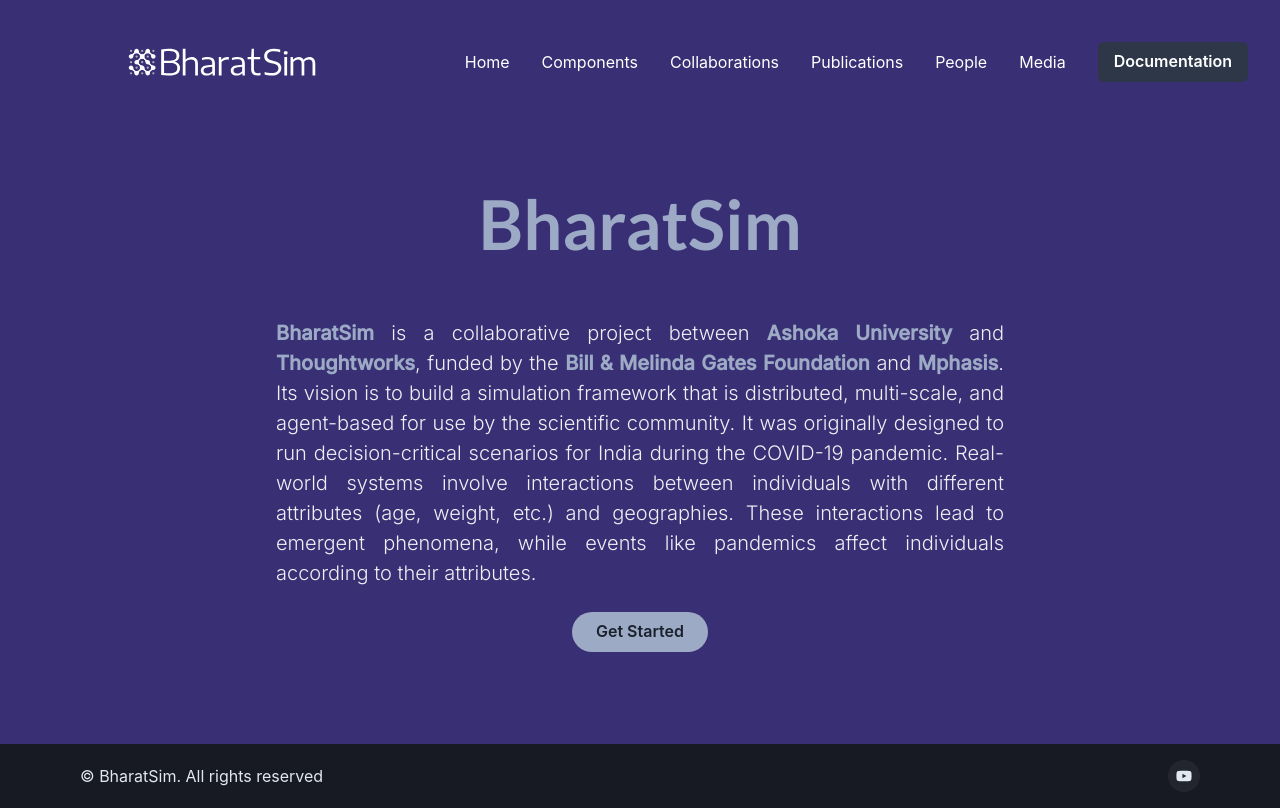
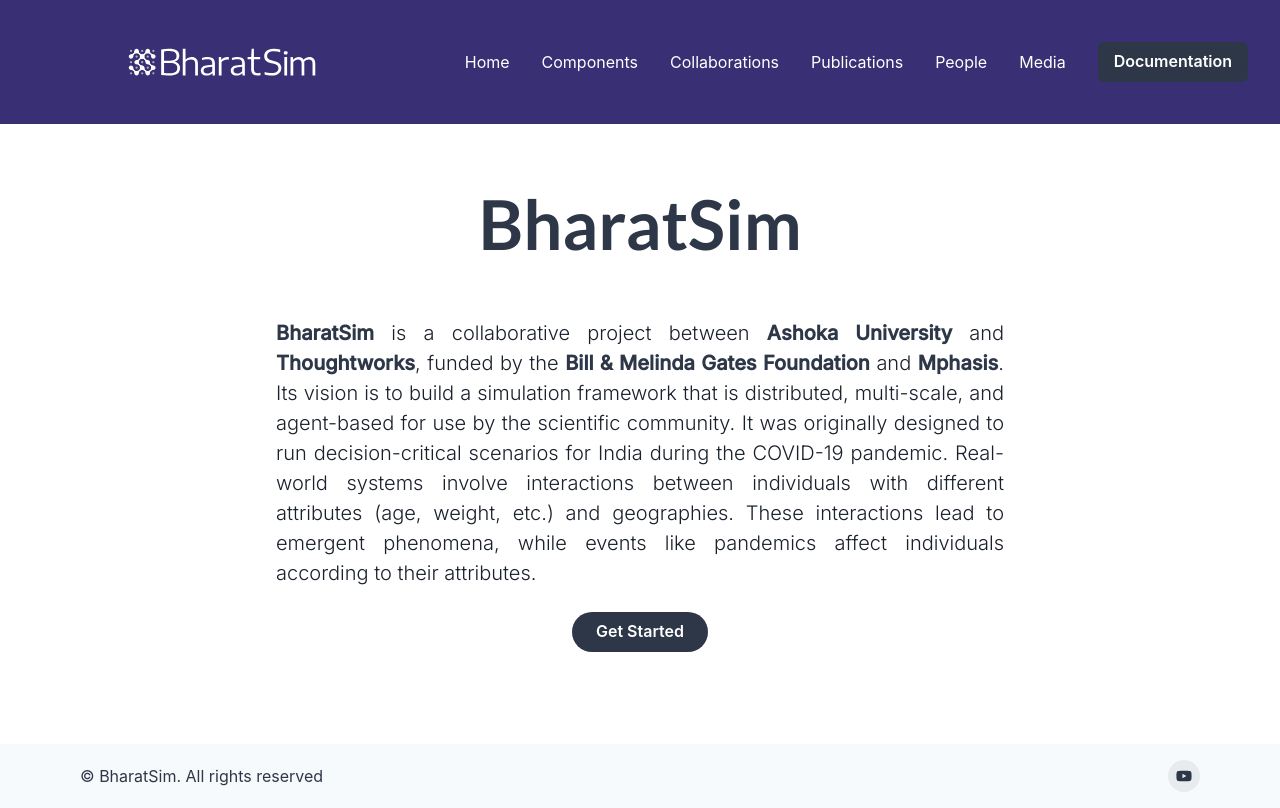
Before and after one commit to sert121/bharatsimLanding, a React (Create React App) app: page / in a window 1280 px wide. Built offline with nearby package versions, Linux system fonts and the light colour scheme.

Commit message:
modified the theme+colors

```diff
--- a/src/components/layouts/LandingLayout.js
+++ b/src/components/layouts/LandingLayout.js
@@ -9,10 +9,10 @@ export default function LandingLayout(props) {
       align="center"
       m="0 auto"
       {...props}
-      bg="#392F74"
+      // bg="#392F74"
       minH="93vh"
     >
-      <Header />
+      <Header bg="#392F74" />
       {props.children}
 
     </Flex>
--- a/src/pages/LandingHero.js
+++ b/src/pages/LandingHero.js
@@ -37,13 +37,13 @@ export default function CallToActionWithAnnotation() {
               lineHeight={'110%'}
               fontFamily="Lato"
               id="LandingTitle">
-              <Text as={'span'} color={'#9CAAC5'}>
+              <Text as={'span'} color={'#2D3748'}>
                 BharatSim
               </Text>
             </Heading>
 
           <Text color={'white.500'} p={1} fontWeight={300} fontSize='xl' fontFamily="Inter" textAlign='justify'>
-           <span style={{color:"#9CAAC5",fontWeight:"600"}}> BharatSim</span>  is a collaborative project between <span style={{color:"#9CAAC5",fontWeight:"600"}}> Ashoka University </span> and <span style={{color:"#9CAAC5",fontWeight:"600"}}> Thoughtworks</span>, funded by the <span style={{color:"#9CAAC5",fontWeight:"600"}}>Bill & Melinda Gates Foundation</span> and <span style={{color:"#9CAAC5",fontWeight:"600"}}>Mphasis</span>.
+           {/* <span style={{color:"#9CAAC5",fontWeight:"600"}}>*/}  <span style={{color:"#2D3748",fontWeight:"600"}}> BharatSim</span>  is a collaborative project between <span style={{color:"#2D3748",fontWeight:"600"}}> Ashoka University </span> and <span style={{color:"#2D3748",fontWeight:"600"}}> Thoughtworks</span>, funded by the <span style={{color:"#2D3748",fontWeight:"600"}}>Bill & Melinda Gates Foundation</span> and <span style={{color:"#2D3748",fontWeight:"600"}}>Mphasis</span>.
           Its vision is to build a simulation framework that is distributed, multi-scale, and agent-based for use by the scientific community.
           It was originally designed to run decision-critical scenarios for India during the COVID-19 pandemic.
           Real-world systems involve interactions between individuals with different attributes (age, weight, etc.) and geographies.
@@ -57,11 +57,11 @@ export default function CallToActionWithAnnotation() {
             position={'relative'}>
             <Button
               colorScheme={'blue'}
-              bg={'#9CAAC5'}
+              bg={'#2D3748'}
               rounded={'full'}
               px={6}
               _hover={{
-                bg: '#9CAAC5',
+                bg: 'primary',
               }}>
              <Link to="/components"> Get Started </Link>
             </Button>
--- a/src/theme.js
+++ b/src/theme.js
@@ -2,7 +2,7 @@ import { extendTheme } from '@chakra-ui/react'
 
 // 2. Add your color mode config
 const config = {
-  initialColorMode: 'dark',
+  initialColorMode: 'light',
   useSystemColorMode: false,
   space: [0, 4, 8, 16, 32, 64, 128, 256, 512],
 
```
Also changed, not shown: src/pages/Projects.js (+4 -4 lines).
